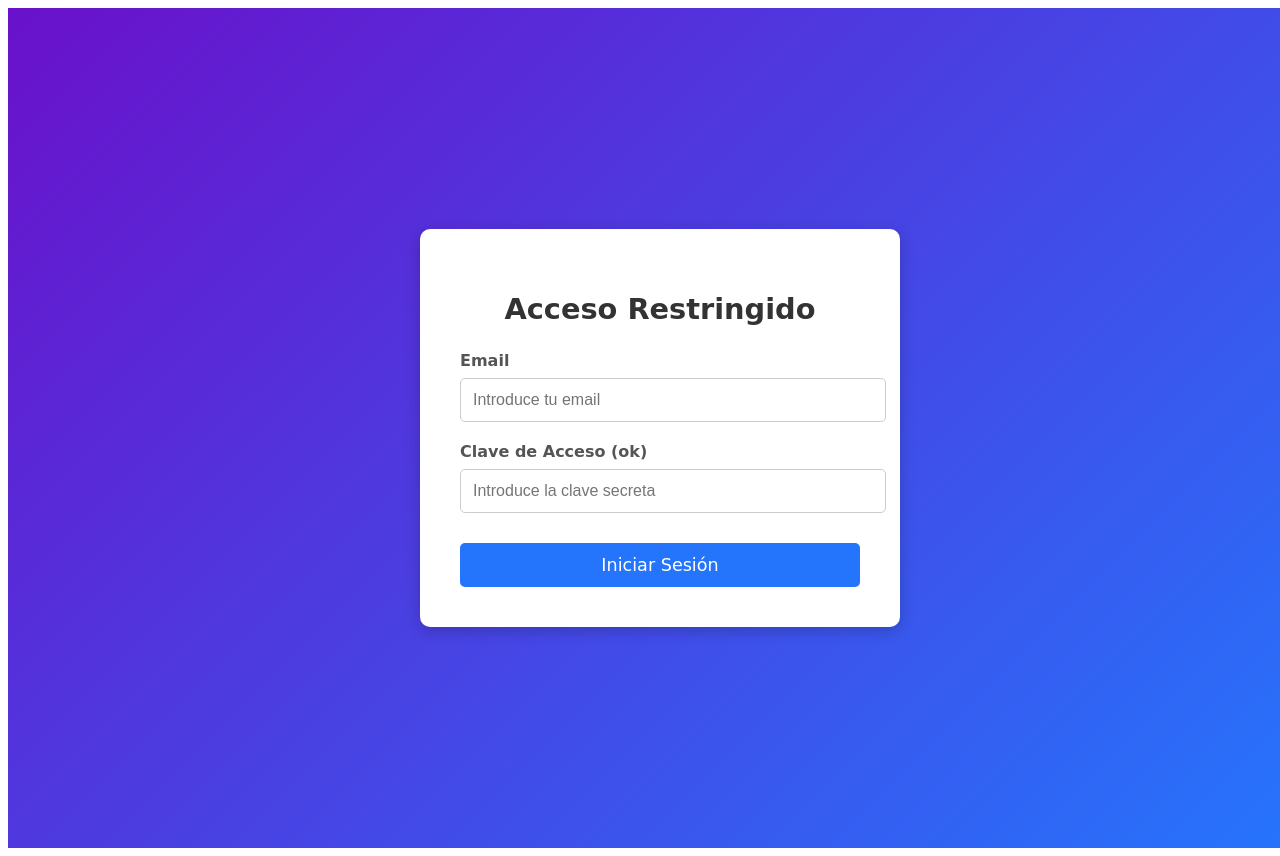
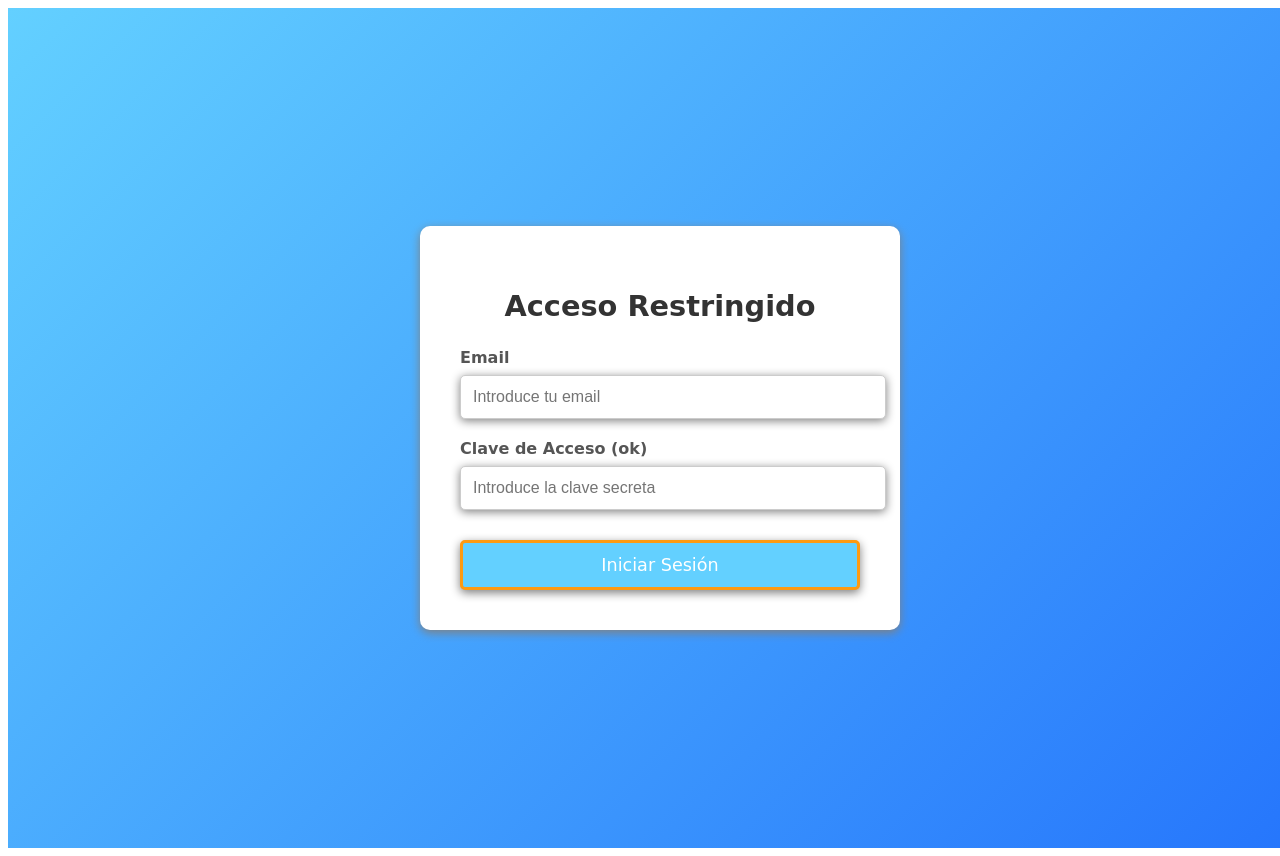
Before and after one commit to SanVargasAl/NRC_4161, a website: page index.html in a window 1280 px wide. Shown: the top 856 px of the page. Drawn offline with Linux system fonts and the light colour scheme; a web font is replaced by a local one.

Commit message:
Refactor login.css for improved styling
Updated styles for login container and box, including background gradient and box shadow. Adjusted input focus and button styles for better visual feedback.

```diff
--- a/login.css
+++ b/login.css
@@ -6,7 +6,7 @@
   min-height: 100vh;
   width: 100%;
   /* Fondo atractivo para la vista de escritorio */
-  background: linear-gradient(135deg, #6a11cb 0%, #2575fc 100%);
+  background: linear-gradient(135deg, rgb(99, 208, 255) 0%, #2575fc 100%);
   padding: 1.25rem; /* 20px de padding */
   font-family: "Playwrite CU", cursive;
 }
@@ -20,6 +20,7 @@
   width: 100%;
   max-width: 25rem; /* 400px, el ancho máximo */
   text-align: center;
+  box-shadow: 0 3px 10px gray;
 }
 
 .login-box h2 {
@@ -48,10 +49,11 @@
   border-radius: 0.3125rem; /* 5px */
   font-size: 1rem;
   transition: border-color 0.3s;
+  box-shadow: 0 2px 10px gray;
 }
 
 .input-group input:focus {
-  border-color: #2575fc;
+  border-color: #7aabff;
   outline: none;
 }
 
@@ -61,13 +63,17 @@
   padding: 0.75rem; /* 12px */
   border: none;
   border-radius: 0.3125rem; /* 5px */
-  background-color: #2575fc;
+  background-color: rgb(99, 208, 255);
   color: white;
   font-size: 1.1rem;
   cursor: pointer;
   transition: background-color 0.3s ease;
   margin-top: 0.625rem; /* 10px */
   font-family: "Playwrite CU", cursive;
+  box-shadow: 0 3px 10px gray;
+  border: rgb(253, 154, 17);
+  border-width: 3px;
+  border-style: solid;
 }
 
 .login-button:hover {
```
